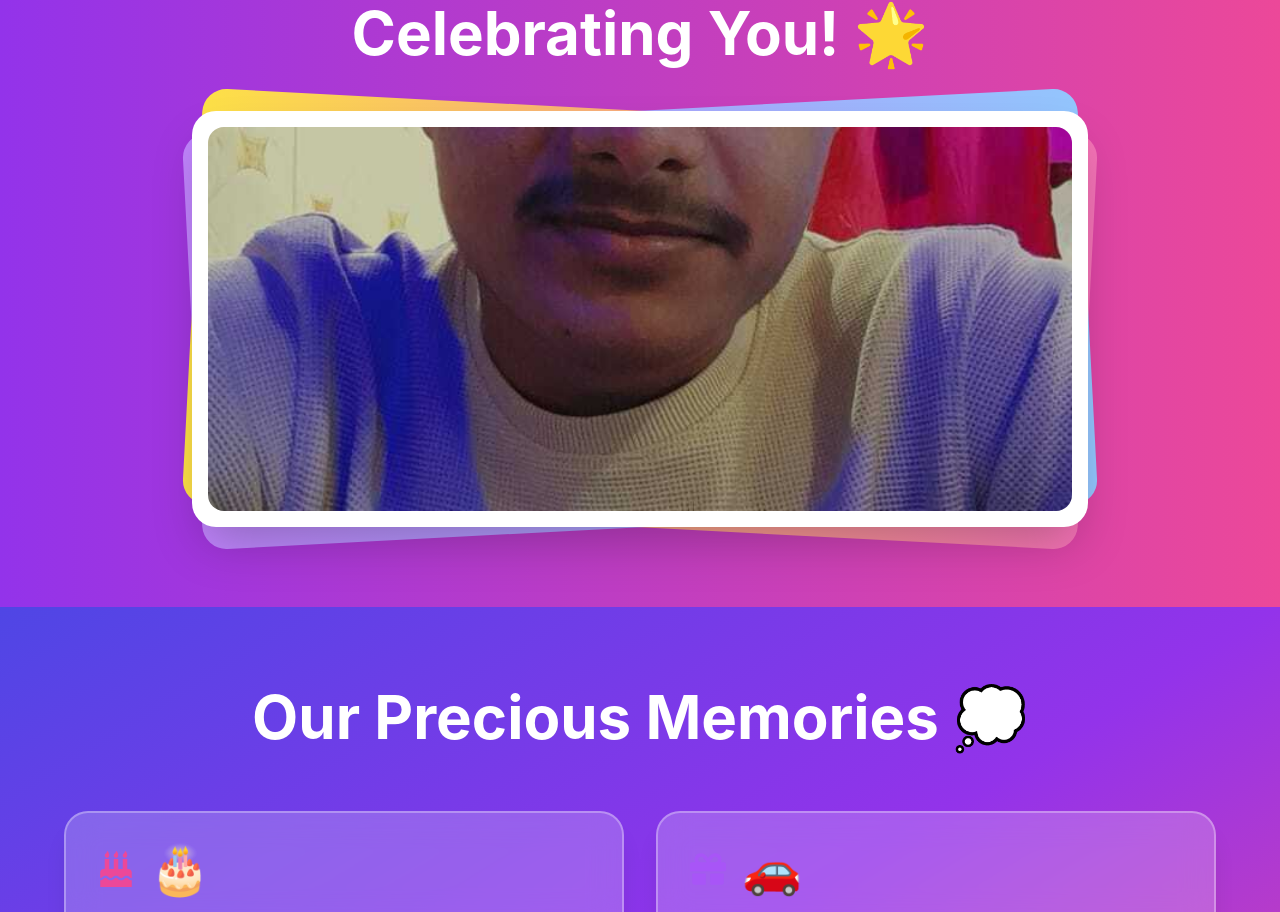
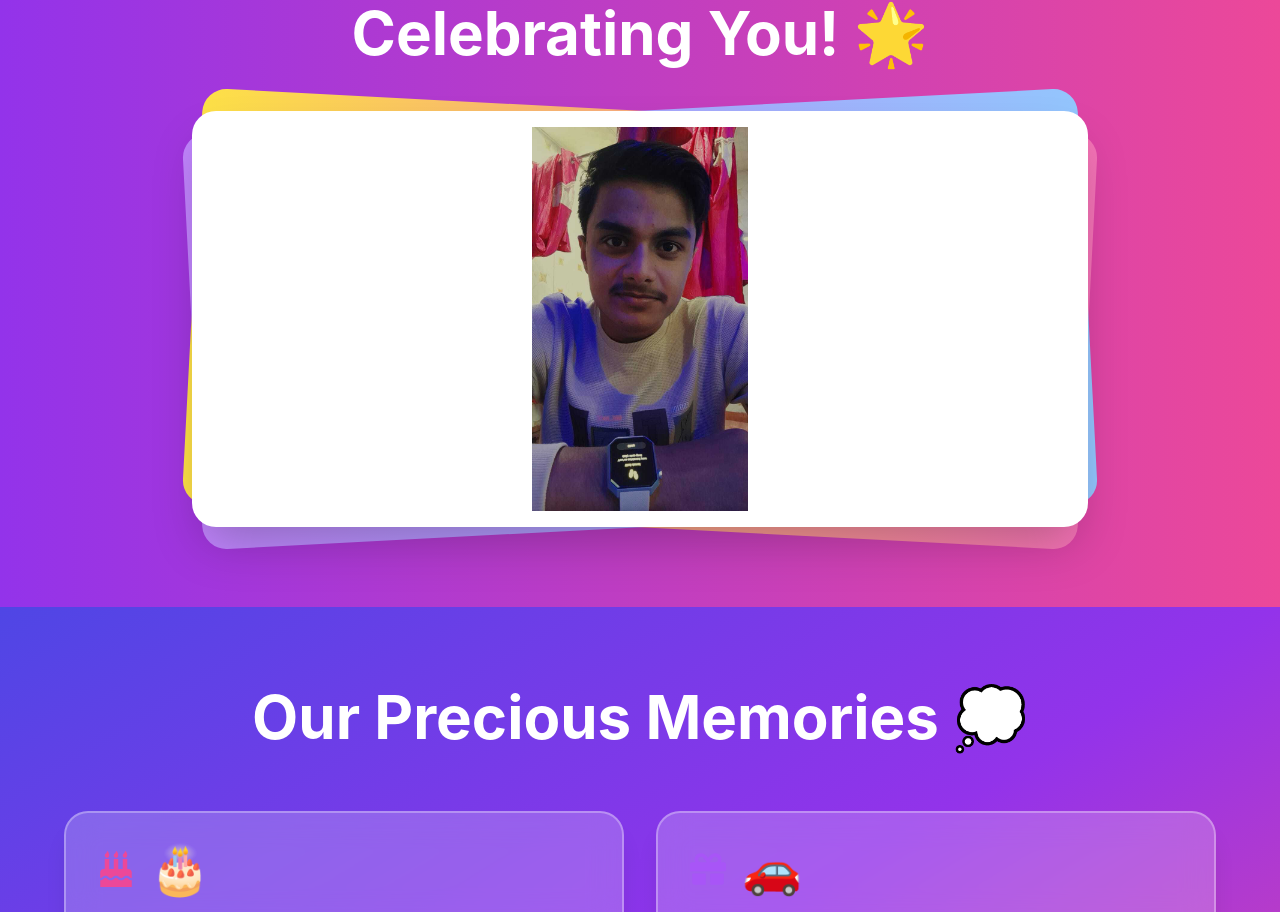
Before and after one commit to replicaboy/birthday-wish-app, a React (Vite) app: page / in a window 1280 px wide. Shown: the part 877-1789 px from the top of the page. Built offline with nearby package versions, Linux system fonts and the light colour scheme.

Commit message:
Update BirthdayPage.jsx

```diff
--- a/src/components/BirthdayPage.jsx
+++ b/src/components/BirthdayPage.jsx
@@ -246,7 +246,7 @@ const BirthdayPage = ({ friendName }) => {
               <img
                 src="/images/photo1.jpg"
                 alt={friendName}
-                className="w-full h-96 object-cover rounded-2xl"
+                className="w-full h-96 object-contain rounded-2xl bg-white"
               />
             </div>
           </div>
```
